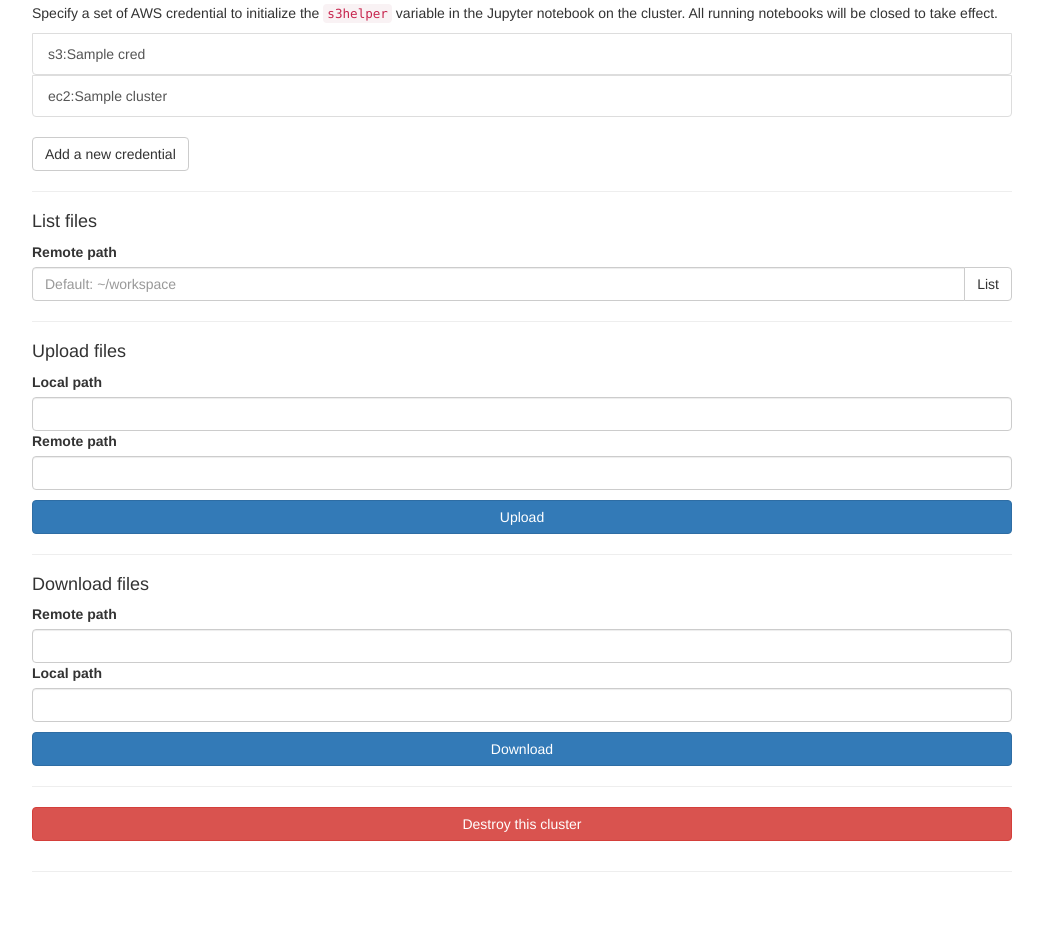
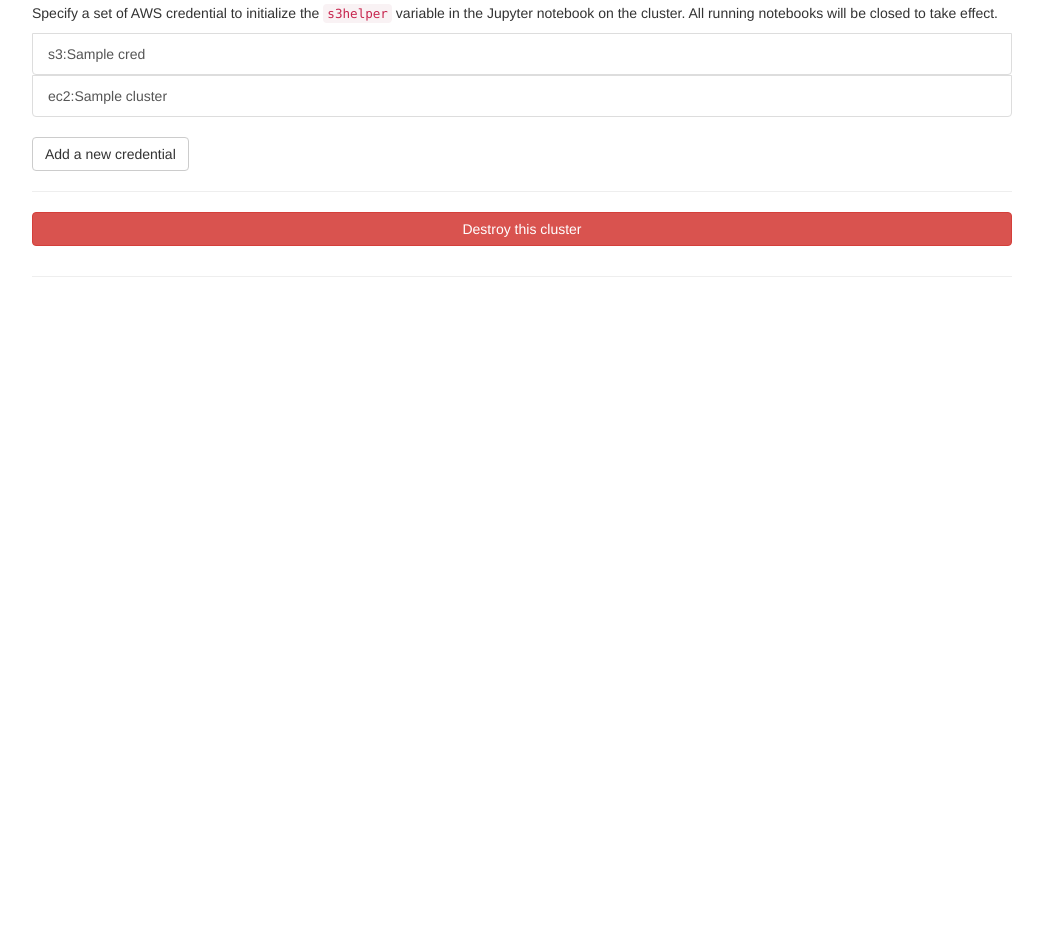
Before and after one commit to arapat/spark-notebook, a Flask app: template spark_notebook/templates/cluster-settings.html in a window 1280 px wide. Shown: the part 489-1431 px from the top of the page, without its empty margins (118-1161 px from the left). After the commit the page ends 766 px from the top, so only its background shows below. Run offline with Flask 2, Linux system fonts and the light colour scheme; the template is opened without the code that fills it: most values are stand-ins (such as "Sample title", 1, 10 or a date in 2020); parts of the project's set-up code (start-up, migrations or seed data) failed here and were passed over; some libraries are stand-ins or nearby versions.

Commit message:
removed file access from UI

```diff
--- a/spark_notebook/templates/accounts.html
+++ b/spark_notebook/templates/accounts.html
@@ -24,7 +24,7 @@
                 <p>Please select an AWS account to create cluster.</p>
                 <ul>
                   {% for cluster in clusters["ec2"] %}
-                  <li><a href="/account/{{cluster}}">{{cluster}}</a></li>
+                  <li><a href="/g/{{cluster}}">{{cluster}}</a></li>
                   {% endfor %}
                 </ul>
             {% endif %}
--- a/spark_notebook/templates/cluster-settings.html
+++ b/spark_notebook/templates/cluster-settings.html
@@ -9,7 +9,7 @@
 <div class="row-fluid marketing">
     <div class="span12">
         <h1>
-            account: <a href="/account/{{data['account']}}">{{data["account_name"]}}</a>
+            account: <a href="/g/{{data['account']}}">{{data["account_name"]}}</a>
             <br/>
             cluster: {{data["cluster_name"]}}
         </h1>
@@ -106,73 +106,6 @@
 
         <hr>
 
-        <form class="form-signin" action="" method="POST">
-            <h4 class="form-signin-heading">List files</h4>
-            <input type="hidden" name="type" value="list"/>
-            <label>Remote path</label>
-                <div class="input-group">
-                    <input type="text" id="path" name="list-path" class="form-control"
-                           placeholder="Default: ~/workspace">
-                    <span class="input-group-btn">
-                        <button class="btn btn-default" type="submit">List</button>
-                    </span>
-                </div>
-            {% if "files" in data %}
-            <pre>{{data["files"].strip()}}</pre>
-            {% endif %}
-        </form>
-
-        <hr>
-
-        <form class="form-signin" action="" method="POST">
-            <h4 class="form-signin-heading">Upload files</h4>
-            <input type="hidden" name="type" value="upload"/>
-            <label>Local path</label>
-            <input type="text" name="local-path" class="form-control"
-                   placeholder="" required>
-            <label>Remote path</label>
-            <input type="text" name="remote-path" class="form-control"
-                   placeholder="" required>
-            <button class="btn btn-primary btn-block" type="submit">Upload</button>
-            {% if "upload-log" in data%}
-                {% if data["upload-log"] is none %}
-                    <div class="alert alert-success" role="alert">Succeed!</div>
-                {% else %}
-                    <div class="alert alert-danger" role="alert">
-                        <pre>{{data["upload-log"].strip()}}</pre>
-                    </div>
-                {% endif %}
-            {% endif %}
-        </form>
-
-        <hr>
-
-        <form class="form-signin" action="" method="POST">
-            <h4 class="form-signin-heading">Download files</h4>
-            <input type="hidden" name="type" value="download"/>
-            <label>Remote path</label>
-            <input type="text" name="remote-path" class="form-control"
-                   placeholder="" required>
-            <label>Local path</label>
-            <input type="text" name="local-path" class="form-control"
-                   placeholder="" required>
-
-            <button class="btn btn-primary btn-block" type="submit">Download</button>
-
-
-            {% if "download-log" in data %}
-                {% if data["download-log"] is none %}
-                <div class="alert alert-success" role="alert">Succeed!</div>
-                {% else %}
-                <div class="alert alert-danger" role="alert">
-                    <pre>{{data["download-log"].strip()}}</pre>
-                </div>
-                {% endif %}
-            {% endif %}
-        </form>
-
-        <hr>
-
         <!-- Button trigger destroy modal -->
         <button type="button" class="btn btn-danger btn-block" data-toggle="modal" data-target="#destroyModal">
             Destroy this cluster
--- a/spark_notebook/templates/clusters.html
+++ b/spark_notebook/templates/clusters.html
@@ -19,7 +19,7 @@
             {% if data["launching"] and not data["ready"] and cluster == data["pname"] %}
             {{cluster}} (launching)
             {% else %}
-            <a href="/cluster/{{data['account']}}/{{cluster}}">
+            <a href="/g/{{data['account']}}/{{cluster}}">
               {{cluster}}
             </a>
             {% endif %}
```
Also changed, not shown: spark_notebook/server.py (+10 -29 lines), spark_notebook/spark_helper.py (+0 -17 lines).
